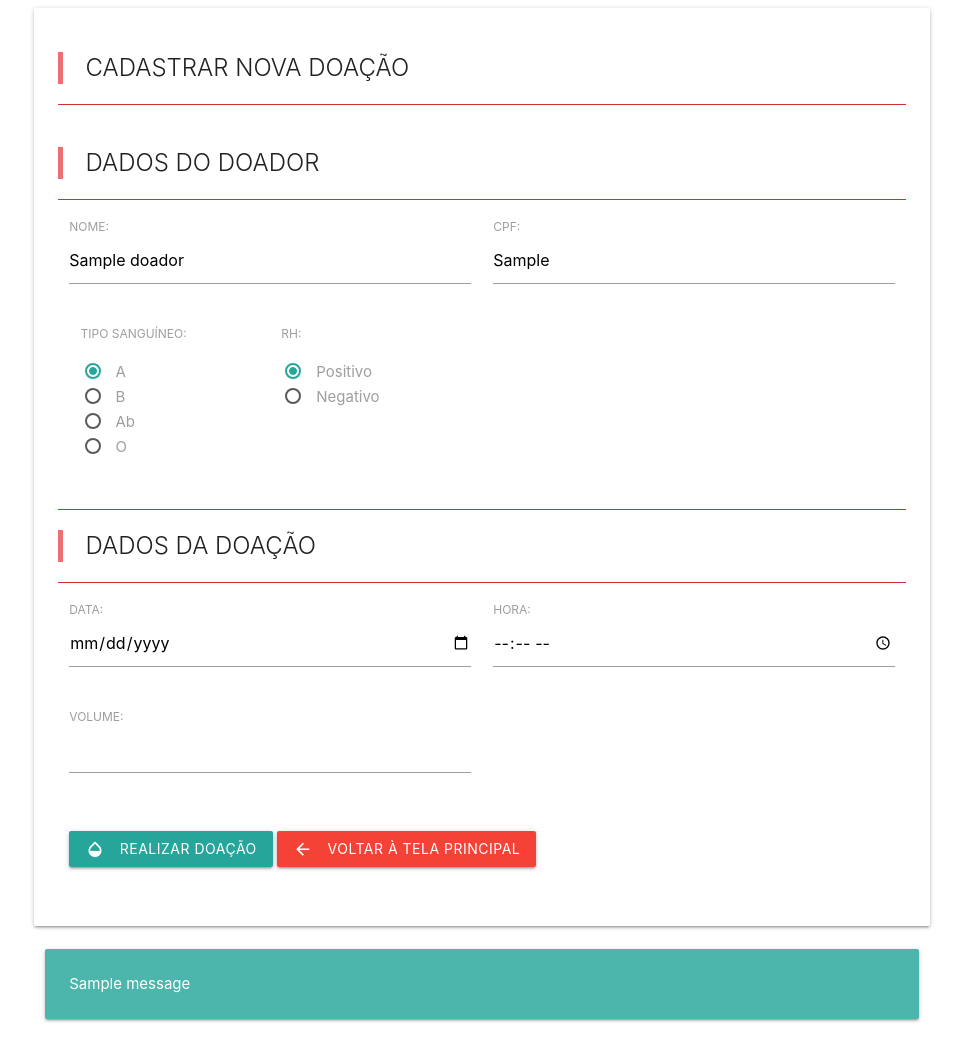
After one commit to matheeushns/-DAW1-Projeto-Python-Django, a Django app: page /cadastrar_doacao/1/ in a window 1280 px wide. The commit adds this page. Shown: the whole page, without its empty margins (158-1121 px from the left). Run offline with Django 3.2, Linux system fonts and the light colour scheme; tables that the repository leaves empty hold one stand-in row (values such as "Sample post"); one stand-in notice (Sample message) is shown.

Commit message:
Etapa 8 :smile_cat:
Etapa 8:
Foram adicionadas as seguintes páginas:
-doacoes_doador.html
-pesquisar_doacoes.html
-pesquisar_doador_para_doar.html
-cadastrar_doacao.html

além das views:
-cadastrar_doacao
-pesquisar_doador_para_doar
-pesquisar_doacoes
-doacoes_doador

também as urls para as páginas que foram mencionadas acima; e adição no forms.py

```diff
--- a/doacoes/doacoes/forms.py
+++ b/doacoes/doacoes/forms.py
@@ -1,8 +1,9 @@
 from django import forms
-from .models import Doador, TipoSanguineo, RH
-from django.core.validators import RegexValidator
+from .models import Doador, TipoSanguineo, RH, Doacao
+from django.core.validators import RegexValidator, MinValueValidator
 from django.forms.widgets import RadioSelect
-
+import datetime
+from django.utils import timezone
 
 class DoadorForm(forms.ModelForm):
     class Meta:
@@ -10,22 +11,25 @@ class DoadorForm(forms.ModelForm):
         exclude = ['situacao','tipo_rh_corretos']
         fields = '__all__'
 
-    nome = forms.CharField(min_length=2, label='NOME',validators=[RegexValidator(r'^[A-Za-zÀ-ÖØ-öø-ÿÇç\s]*$',
-                                                                                message='Nome deve conter apenas letras.')],
-                                                                                error_messages={'required': 'Por favor, informe um nome.',
-                                                                                                'invalid': 'Nome inválido. Por favor, use apenas letras.',
-                                                                                                'min_length': 'O nome não pode ter menos de 2 caracteres.'
-                           })
+    nome = forms.CharField(min_length=2,
+                           label='NOME',
+                           validators=[RegexValidator(r'^[A-Za-zÀ-ÖØ-öø-ÿÇç\s]*$', message='Nome deve conter apenas letras.')],
+                           error_messages={
+                               'required': 'Por favor, informe um nome.',
+                               'invalid': 'Nome inválido. Por favor, use apenas letras.',
+                               'min_length': 'O nome não pode ter menos de 2 caracteres.'})
 
 
-    cpf = forms.CharField(min_length=11, max_length=11, label='CPF',validators=[RegexValidator(r'^[0-9]*$', message='CPF deve conter apenas números.')],
+    cpf = forms.CharField(min_length=11,
+                          max_length=11,
+                          label='CPF',validators=[RegexValidator(r'^[0-9]*$', message='CPF deve conter apenas números.')],
                           error_messages={
                                   'required': 'Por favor, informe um CPF.',
                                   'unique': 'Este CPF já está cadastrado e não pode ser inserido novamente.',
                                   'invalid': 'CPF inválido. Por favor, use apenas números',
                                   'min_length': 'CPF deve conter 11 números.',
                                   'max_length': 'CPF deve conter 11 números.'
-                              })
+                                  })
 
 
     contato = forms.CharField(min_length=11, max_length=11, label='CONTATO',validators=[RegexValidator(r'^[0-9]*$', message='Contato deve conter apenas números.')],
@@ -34,7 +38,7 @@ class DoadorForm(forms.ModelForm):
                                   'invalid': 'Número para contato inválido. Por favor, use apenas números',
                                   'min_length': 'O número para contato deve conter 11 números.',
                                   'max_length': 'O número para contato deve conter 11 números.'
-                              })
+                                  })
 
     tipo_sanguineo = forms.ChoiceField(
         label='TIPO SANGUÍNEO',
@@ -55,3 +59,76 @@ class DoadorForm(forms.ModelForm):
     def clean_contato(self):
         contato = self.cleaned_data['contato']
         return ''.join(filter(str.isdigit, contato))
+
+class DoacaoForm(forms.ModelForm):
+    class Meta:
+        model = Doacao
+        fields = ['data', 'hora', 'volume']
+
+    data = forms.DateField(
+        label='DATA',
+        widget=forms.DateInput(attrs={'type': 'date', 'class': 'form-control'}),
+        validators=[MinValueValidator(limit_value=datetime.date.today, message='A data não pode ser anterior a hoje.')]
+    )
+
+    hora = forms.TimeField(
+        label='HORA',
+        widget=forms.TimeInput(attrs={'type': 'time', 'class': 'form-control'})
+    )
+
+    volume = forms.FloatField(
+        label='VOLUME',
+        widget=forms.NumberInput(attrs={'step': '0.01', 'class': 'form-control'}),
+        validators=[MinValueValidator(limit_value=0.1, message='O volume deve ser maior que 0.1.')]
+    )
+
+    def clean_data(self):
+        data = self.cleaned_data['data']
+        if data < datetime.date.today():
+            formatted_today = datetime.date.today().strftime('%d/%m/%Y')
+            raise forms.ValidationError(f'A data não pode ser anterior a {formatted_today}.')
+        return data
+
+    def clean_hora(self):
+        hora = self.cleaned_data['hora']
+        hora_min = datetime.time(8, 0)
+        hora_max = datetime.time(18, 0)
+        if hora < hora_min or hora > hora_max:
+            raise forms.ValidationError('A hora deve estar entre 08:00 e 18:00.')
+        return hora
+
+    def clean_volume(self):
+        volume = self.cleaned_data['volume']
+        if volume < 300:
+            raise forms.ValidationError('O volume deve ser maior que 300ml.')
+        if volume > 450:
+            raise forms.ValidationError('O volume não pode ser maior que 450ml.')
+        return volume
+
+class DoadorUpdateForm(forms.ModelForm):
+    class Meta:
+        model = Doador
+        fields = ['nome','cpf','tipo_sanguineo','rh']
+
+
+    nome = forms.CharField(
+        label='NOME',
+         widget=forms.TextInput(attrs={'readonly': True})
+    )
+
+    cpf = forms.CharField(
+        label='CPF',
+        widget=forms.TextInput(attrs={'readonly': True})
+    )
+
+    tipo_sanguineo = forms.ChoiceField(
+        label='TIPO SANGUÍNEO',
+        choices=TipoSanguineo.choices,
+        widget=RadioSelect(attrs={'class': 'with-gap'})
+    )
+
+    rh = forms.ChoiceField(
+        label='RH',
+        choices=RH.choices,
+        widget=RadioSelect(attrs={'class': 'with-gap'})
+    )
--- a/doacoes/doacoes/models.py
+++ b/doacoes/doacoes/models.py
@@ -1,4 +1,5 @@
 from django.db import models
+
 
 class TipoSanguineo(models.TextChoices):
     A = 'A'
@@ -30,5 +31,5 @@ class Doacao(models.Model):
     data = models.DateField()
     hora = models.TimeField()
     volume = models.FloatField()
-    situacao = models.CharField(max_length=7,default="ATIVO")
+    situacao = models.CharField(max_length=7, default="ATIVO")
     codigo_doador = models.ForeignKey(Doador, on_delete=models.CASCADE)
--- a/doacoes/doacoes/urls.py
+++ b/doacoes/doacoes/urls.py
@@ -13,6 +13,7 @@ Including another URLconf
     1. Import the include() function: from django.urls import include, path
     2. Add a URL to urlpatterns:  path('blog/', include('blog.urls'))
 """
+
 from django.urls import path
 from django.views.generic import RedirectView
 from . import views
@@ -25,4 +26,8 @@ urlpatterns = [
     path('excluir_doador/<int:doador_id>/', views.excluir_doador, name='excluir_doador'),
     path('pesquisar_doador/', views.pesquisar_doador, name='pesquisar_doador'),
     path('reativar_doador/<int:doador_id>/', views.reativar_doador, name='reativar_doador'),
+    path('cadastrar_doacao/<int:doador_id>/', views.cadastrar_doacao, name='cadastrar_doacao'),
+    path('pesquisar_doador_para_doar/', views.pesquisar_doador_para_doar, name='pesquisar_doador_para_doar'),
+    path('pesquisar_doacoes/', views.pesquisar_doacoes, name='pesquisar_doacoes'),
+    path('doacoes_doador/<int:doador_id>/', views.doacoes_doador, name='doacoes_doador'),
 ]
--- a/doacoes/doacoes/views.py
+++ b/doacoes/doacoes/views.py
@@ -1,8 +1,9 @@
 from django.shortcuts import render, redirect, get_object_or_404
 from django.contrib import messages
-from .models import Doador
-from .forms import DoadorForm
+from .models import Doador, Doacao
+from .forms import DoadorForm, DoacaoForm, DoadorUpdateForm
 from django.urls import reverse
+import datetime
 
 def cadastrar_doador(request):
     if request.method == 'POST':
@@ -24,7 +25,7 @@ def cadastrar_doador(request):
     else:
         form = DoadorForm()
 
-    doadores = Doador.objects.all()
+    doadores = Doador.objects.all().order_by('codigo')
     context = {'form': form, 'doadores': doadores}
     return render(request, 'cadastrar_doador.html', context)
 
@@ -34,9 +35,11 @@ def editar_doador(request, doador_id):
     if request.method == 'POST':
         form = DoadorForm(request.POST, instance=doador)
         if form.is_valid():
+            nome = form.cleaned_data['nome']
+            cpf = form.cleaned_data['cpf']
             form.save()
             messages.success(request, f"Doador(a) {doador.nome} editado(a) com sucesso.")
-            return redirect(reverse('pesquisar_doador') + f'?nome={doador.nome}&cpf={doador.cpf}&tipo_sanguineo=Todos&rh=Todos')
+            return redirect(reverse('pesquisar_doador') + f'?nome={nome}&cpf={cpf}')
     else:
         form = DoadorForm(instance=doador)
     context = {'form': form, 'doador': doador}
@@ -49,10 +52,9 @@ def excluir_doador(request, doador_id):
         doador.situacao = 'INATIVO'
         doador.save()
         messages.success(request, f"O(A) doador(a) {doador.nome} foi excluído(a) com sucesso.")
-        return redirect(reverse('pesquisar_doador') + f'?tipo_sanguineo=Todos&rh=Todos')
+        return redirect(reverse('pesquisar_doador') + f'?nome=''&cpf=''&tipo_sanguineo=Todos&rh=Todos')
 
     return render(request, 'excluir_doador.html', {'doador': doador})
-
 
 
 
@@ -65,7 +67,6 @@ def pesquisar_doador(request):
         nome = request.GET.get('nome')
         cpf = request.GET.get('cpf')
         doadores = Doador.objects.filter(situacao='ATIVO').order_by('codigo')
-
 
         if tipo_sanguineo and tipo_sanguineo != 'Todos':
             doadores = doadores.filter(tipo_sanguineo=tipo_sanguineo)
@@ -94,3 +95,86 @@ def reativar_doador(request, doador_id):
 
 def main_page(request):
     return render(request, 'main_page.html')
+
+def cadastrar_doacao(request, doador_id):
+    doador = get_object_or_404(Doador, pk=doador_id)
+    if request.method == 'POST':
+        doacao_form = DoacaoForm(request.POST)
+        doador_form = DoadorUpdateForm(request.POST, instance=doador)
+        if doacao_form.is_valid() and doador_form.is_valid():
+            doacao = doacao_form.save(commit=False)
+            doacao.codigo_doador = doador
+            doacao.save()
+            doador = doador_form.save(commit=False)
+            tipo_sanguineo = doador_form.cleaned_data['tipo_sanguineo']
+            rh = doador_form.cleaned_data['rh']
+            doador.tipo_rh_corretos = True
+            doador.tipo_sanguineo = tipo_sanguineo
+            doador.rh = rh
+            doador.save()
+            messages.success(request, f'A doação para o(a) doador(a) {doador.nome} foi realizada com sucesso!')
+            return redirect('pesquisar_doador_para_doar')
+        else:
+            doador_form = DoadorUpdateForm(instance=doador)
+            messages.error(request, 'Erro ao realizar doação. Verifique os dados.')
+            context = {'doacao_form': doacao_form, 'doador_form': doador_form}
+            return render(request, 'cadastrar_doacao.html', context)
+    else:
+        doacao_form = DoacaoForm()
+        doador_form = DoadorUpdateForm(instance=doador)
+        context = {'doacao_form': doacao_form, 'doador_form': doador_form}
+        return render(request, 'cadastrar_doacao.html', context)
+
+def pesquisar_doador_para_doar(request):
+    if request.method == 'GET':
+        nome = request.GET.get('nome')
+        cpf = request.GET.get('cpf')
+        doadores = Doador.objects.filter(situacao='ATIVO').order_by('codigo')
+
+        if nome:
+            doadores = doadores.filter(nome__icontains=nome)
+        if cpf:
+            doadores = doadores.filter(cpf=cpf)
+
+        if not doadores.exists():
+            messages.error(request, 'Não foram encontrados doadores com os critérios informados.')
+            return render(request, 'pesquisar_doador_para_doar.html')
+
+        return render(request, 'pesquisar_doador_para_doar.html', {'doadores': doadores})
+
+    doador_id = request.POST.get('doador_id')
+    if doador_id:
+        return redirect('cadastrar_doacao', doador_id=doador_id)
+
+    return redirect('pesquisar_doador_para_doar')
+
+def pesquisar_doacoes(request):
+    nome_doador = request.GET.get('nome_doador')
+    cpf_doador = request.GET.get('cpf_doador')
+    data_inicio = request.GET.get('data_inicio')
+    data_fim = request.GET.get('data_fim')
+
+    doacoes = Doacao.objects.select_related('codigo_doador')
+
+    if nome_doador:
+        doacoes = doacoes.filter(codigo_doador__nome__icontains=nome_doador)
+    if cpf_doador:
+        doacoes = doacoes.filter(codigo_doador__cpf=cpf_doador)
+    if data_inicio:
+        doacoes = doacoes.filter(data__gte=data_inicio)
+    if data_fim:
+        doacoes = doacoes.filter(data__lte=data_fim)
+
+    if not doacoes.exists():
+            messages.error(request, 'Não foram encontradas doações com os critérios informados.')
+            return render(request, 'pesquisar_doacoes.html')
+
+    context = {
+        'doacoes': doacoes,
+    }
+    return render(request, 'pesquisar_doacoes.html', context)
+
+def doacoes_doador(request, doador_id):
+    doador = get_object_or_404(Doador, pk=doador_id)
+    doacoes = Doacao.objects.filter(codigo_doador=doador_id).order_by('-data')
+    return render(request, 'doacoes_doador.html', {'doador': doador, 'doacoes': doacoes})
--- a/doacoes/templates/base.html
+++ b/doacoes/templates/base.html
@@ -17,12 +17,7 @@
         {% endblock content %}
     </main>
     <script src="{% static 'js/materialize.min.js' %}"></script>
-    <script>
-        document.addEventListener('DOMContentLoaded', function () {
-            var elems = document.querySelectorAll('select');
-            var instances = M.FormSelect.init(elems, options);
-        });
-    </script>
+
 </body>
 
 </html>
--- /dev/null
+++ b/doacoes/templates/cadastrar_doacao.html
@@ -0,0 +1,126 @@
+{% extends 'base.html' %}
+
+{% block title %}CADASTRO DE DOAÇÕES{% endblock title %}
+
+{% block content %}
+
+<section class="container py-4 mb-4">
+    <div class="card border">
+        <div class="card-content">
+            <blockquote><span class="card-title">CADASTRAR NOVA DOAÇÃO</span></blockquote>
+            <div class="divider red darken-2"></div>
+            <div class="py-3 mt-3 mb-3"><br></div>
+            <form action="" method="POST" class="row" novalidate>
+                {% csrf_token %}
+                <div class="row">
+
+                    <blockquote><span class="card-title">DADOS DO DOADOR</span></blockquote>
+                    <div class="divider red darken-2"></div>
+                    <div class="input-field col s12 m6">
+                        <span>{{ doador_form.nome.label_tag }}</span>
+                        {{ doador_form.nome }}
+                    </div>
+                    <div class="input-field col s12 m6">
+                        <span>{{ doador_form.cpf.label_tag }}</span>
+                        {{ doador_form.cpf }}
+                    </div>
+                    <div class="input-field col s12 m6">
+                        <div class="col s12 m6">
+                            <label>TIPO SANGUÍNEO:</label>
+                            <div class="input-field">
+                                {% for tipo_sangue in doador_form.tipo_sanguineo %}
+                                <p>
+                                    <label>
+                                        {{ tipo_sangue.tag }}
+                                        <span>{{ tipo_sangue.choice_label }}</span>
+                                    </label>
+                                </p>
+                                {% endfor %}
+                                {% if doador_form.errors.tipo_sanguineo %}
+                                <span class="helper-text red-text">{{ doador_form.errors.tipo_sanguineo }}</span>
+                                {% endif %}
+                            </div>
+                        </div>
+                        <div class="col s12 m6">
+                            <label>RH:</label>
+                            <div class="input-field">
+                                {% for rh in doador_form.rh %}
+                                <p>
+                                    <label>
+                                        {{ rh.tag }}
+                                        <span>{{ rh.choice_label }}</span>
+                                    </label>
+                                </p>
+                                {% endfor %}
+                                {% if doador_form.errors.rh %}
+                                <span class="helper-text red-text">{{ doador_form.errors.rh }}</span>
+                                {% endif %}
+                            </div>
+                        </div>
+                    </div>
+                </div>
+                <div class="row">
+                    <div class="divider red darken-2"></div>
+                    <blockquote><span class="card-title">DADOS DA DOAÇÃO</span></blockquote>
+                    <div class="divider red darken-2"></div>
+                    <div class="input-field col s12 m6">
+                        <span>{{ doacao_form.data.label_tag }}</span>
+                        {{ doacao_form.data }}
+                        {% if doacao_form.data.errors %}
+                        {% for error in doacao_form.data.errors %}
+                        <span class="helper-text red-text">{{ error }}</span>
+                        {% endfor %}
+                        {% endif %}
+                    </div>
+                    <div class="input-field col s12 m6">
+                        <span>{{ doacao_form.hora.label_tag }}</span>
+                        {{ doacao_form.hora }}
+                        {% if doacao_form.hora.errors %}
+                        {% for error in doacao_form.hora.errors %}
+                        <span class="helper-text red-text">{{ error }}</span>
+                        {% endfor %}
+                        {% endif %}
+                    </div>
+                    <div class="input-field col s12 m6">
+                        <span>{{ doacao_form.volume.label_tag }}</span>
+                        {{ doacao_form.volume }}
+                        {% if doacao_form.volume.errors %}
+                        {% for error in doacao_form.volume.errors %}
+                        <span class="helper-text red-text">{{ error }}</span>
+                        {% endfor %}
+                        {% endif %}
+                    </div>
+                </div>
+
+                <div class="input-field col s12">
+                    <button type="submit" class="waves-effect waves-light btn">
+                        REALIZAR DOAÇÃO
+                        <i class="material-icons left">opacity</i>
+                    </button>
+                    <a href="{% url 'main_page' %}" class="btn red">
+                        VOLTAR À TELA PRINCIPAL
+                        <i class="material-icons left">arrow_back</i>
+                    </a>
+                </div>
+        </div>
+        </form>
+    </div>
+    </div>
+</section>
+
+{% if messages %}
+<div class="container">
+    <div class="row">
+        <div class="col s12">
+            {% for message in messages %}
+            <div
+                class="card-panel {% if message.tags == 'error' %}red lighten-2{% elif message.tags == 'success' %}teal lighten-2{% endif %}">
+                <span class="white-text">{{ message }}</span>
+            </div>
+            {% endfor %}
+        </div>
+    </div>
+</div>
+{% endif %}
+
+{% endblock content %}
--- a/doacoes/templates/cadastrar_doador.html
+++ b/doacoes/templates/cadastrar_doador.html
@@ -110,7 +110,7 @@
             <blockquote><span class="card-title">DOADORES CADASTRADOS</span></blockquote>
             <div class="divider red darken-2"></div>
             {% if doadores %}
-            <table class="striped bordered centered">
+            <table class="striped centered responsive-table">
                 <thead>
                     <tr>
                         <th>CÓDIGO</th>
--- a/doacoes/templates/editar_doador.html
+++ b/doacoes/templates/editar_doador.html
@@ -108,7 +108,7 @@
                 </div>
                 <div class="row">
                     <div class="col s12">
-                        <button type="submit" class="waves-effect waves-light btn">SALVAR
+                        <button type="submit" class="waves-effect waves-light btn">SALVAR EDIÇÃO
                             <i class="material-icons left">save</i>
                         </button>
                         <a href="{% url 'pesquisar_doador' %}" class="btn red">CANCELAR E VOLTAR
--- a/doacoes/templates/pesquisar_doador.html
+++ b/doacoes/templates/pesquisar_doador.html
@@ -126,7 +126,7 @@
             </blockquote>
 
             <div class="divider red darken-2"></div>
-            <table class="striped centered">
+            <table class="striped centered responsive-table">
                 <thead>
                     <tr>
                         <th>CÓDIGO</th>
```
Also changed, not shown: doacoes/doacoes/settings.py (+8 -6 lines), doacoes/templates/doacoes_doador.html (added, +83 -0 lines), doacoes/templates/main_page.html (+28 -1 lines), doacoes/templates/pesquisar_doacoes.html (added, +117 -0 lines), doacoes/templates/pesquisar_doador_para_doar.html (added, +108 -0 lines), doacoes/doacoes/migrations/0001_initial.py, doacoes/doacoes/migrations/0002_alter_doacao_situacao.py (added), doacoes/static/README.md (added), doacoes/templates/excluir_doador.html (line endings or trailing spaces), 1 other file.
